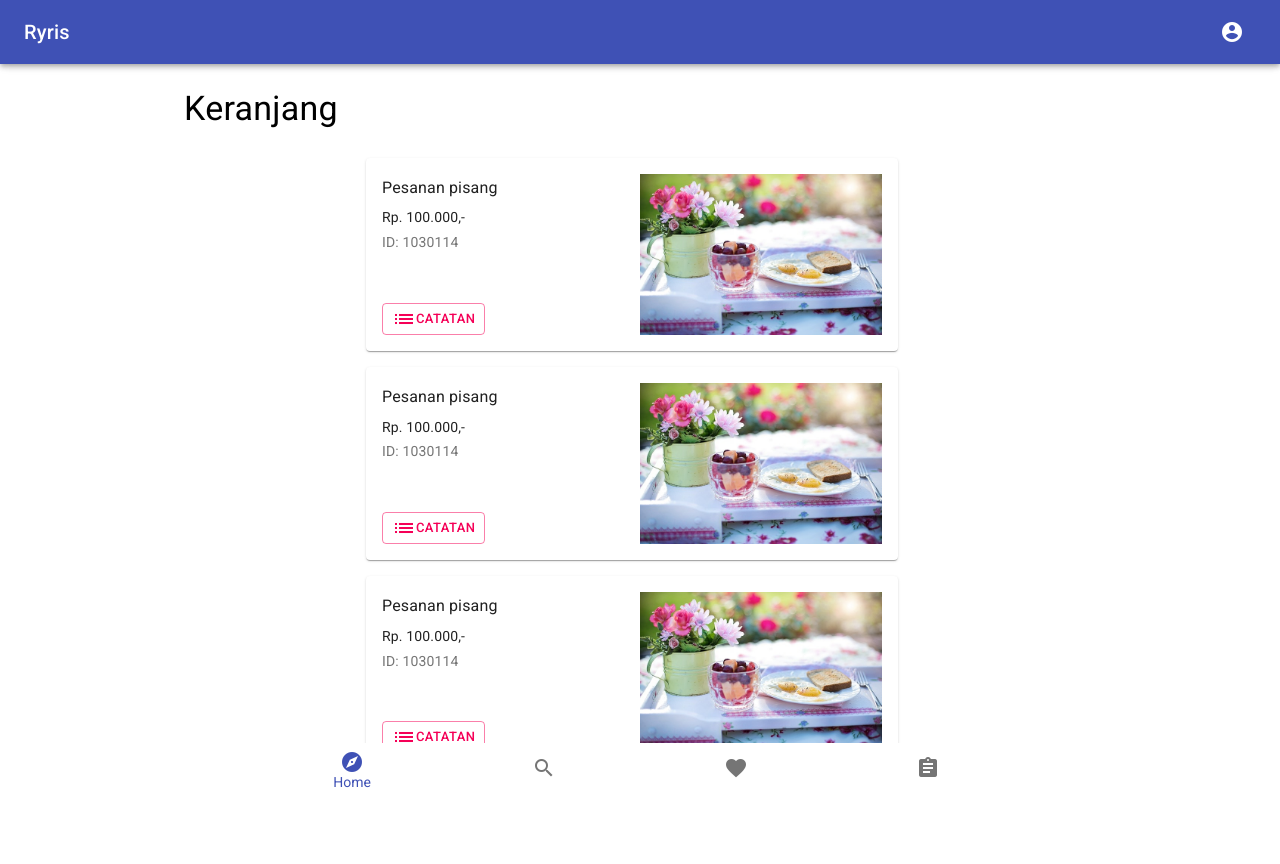
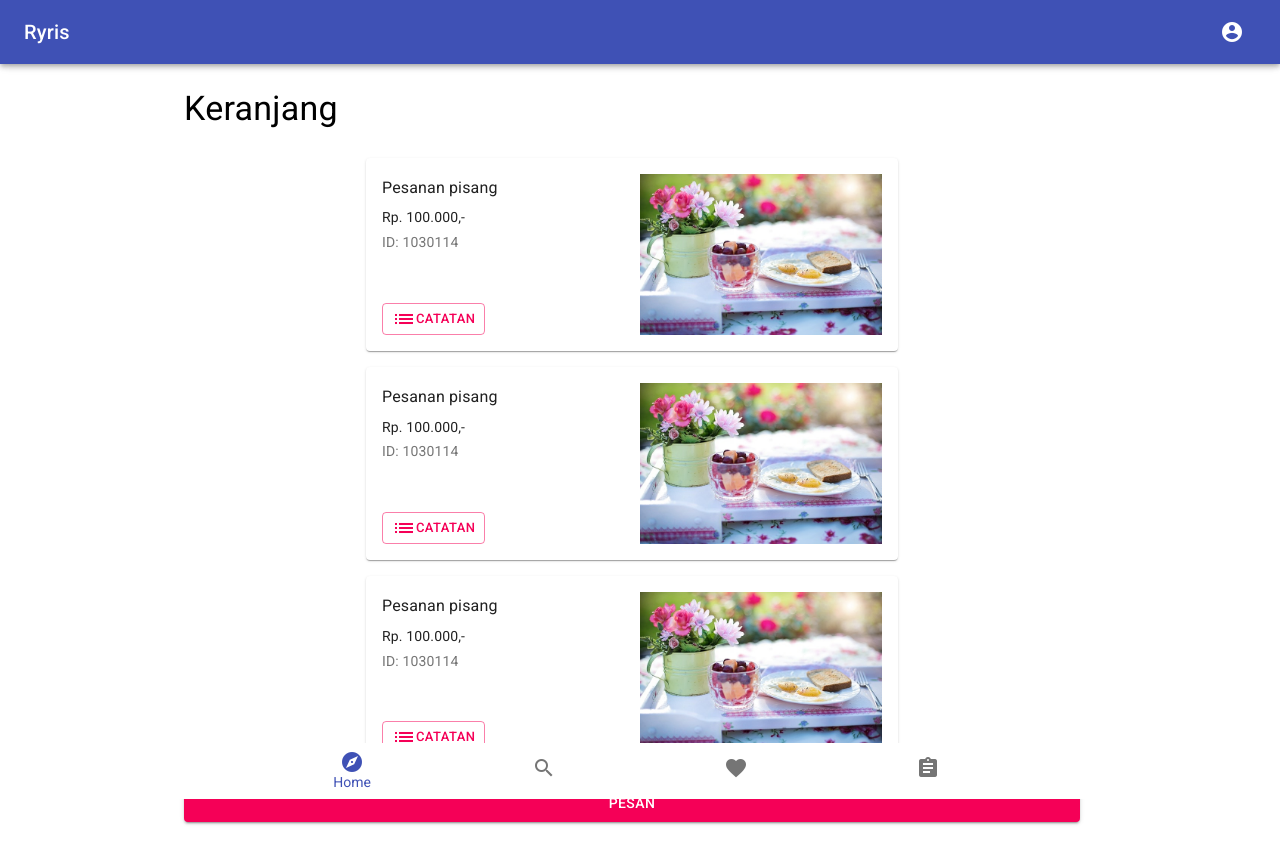
Before and after one commit to ryfazrin/ryris-template, a React (Create React App) app: page /cart in a window 1280 px wide. Shown: the top 864 px of the page. Built offline with nearby package versions, Linux system fonts and the light colour scheme.

Commit message:
add pesan button

```diff
--- a/src/pages/Cart.js
+++ b/src/pages/Cart.js
@@ -1,4 +1,4 @@
-import { Typography, makeStyles, Container, Grid } from "@material-ui/core";
+import { Typography, makeStyles, Container, Grid, Button } from "@material-ui/core";
 import CardItem from './../components/cartComponents/CardItem';
 
 const useStyles = makeStyles((theme) => ({
@@ -33,6 +33,12 @@ function Cart() {
 
         {item}
 
+        <Grid item xs={12}>
+            <Button variant="contained" color="secondary" fullWidth>
+              Pesan
+            </Button>
+        </Grid>
+
       </Grid>
     </Container>
   );
```
